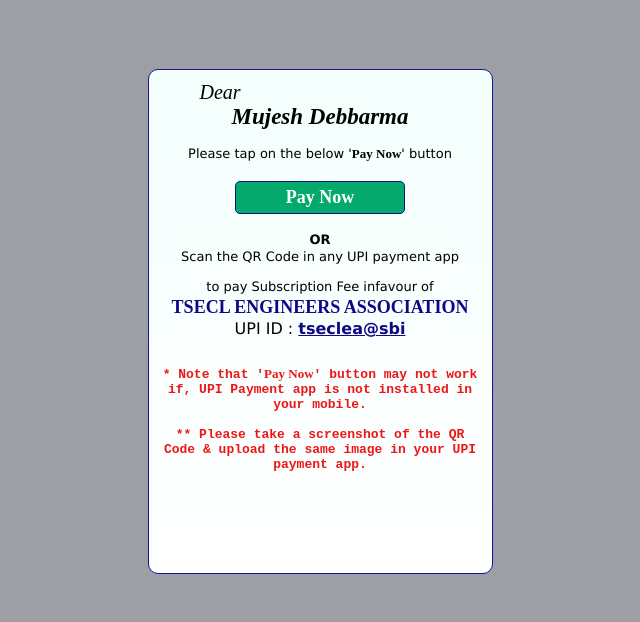
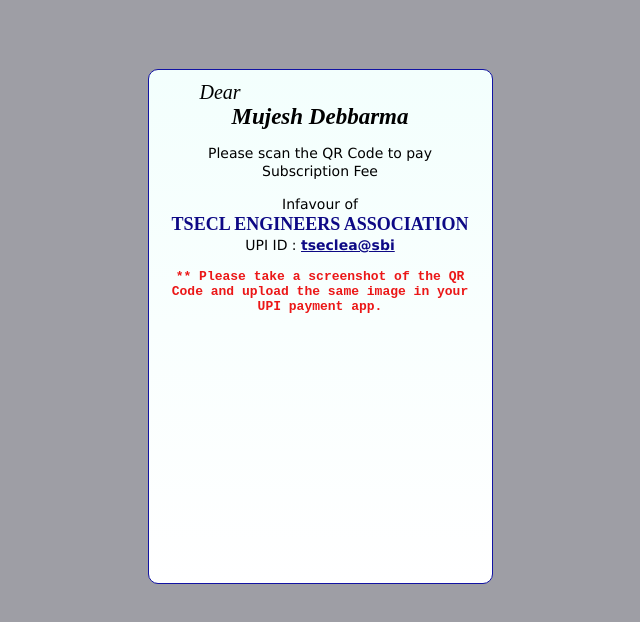
Before and after one commit to tseclengineersasso/215, a plain HTML site: page index.html in a window 1280 px wide. Shown: the whole page, without its empty margins (320-960 px from the left). Drawn offline with Linux system fonts and the light colour scheme; a script that the page names is missing.

Commit message:
Add files via upload

```diff
--- a/index.html
+++ b/index.html
@@ -15,22 +15,6 @@
 
     #qrcode {
         pointer-events: none;
-    }
-    button {
-        background-color: #04AA6D;
-        color: rgb(255, 255, 255);
-        padding: 5px 5px;
-        margin: 5px 0;
-        border: none;
-        cursor: pointer;
-        width: 50%;
-        border-radius: 5px;
-        border: 1px solid #0d0f83;
-    }
-    button:hover {
-        opacity: 0.9;
-        background-color: #7139d3;
-        color: rgb(253, 223, 133);
     }
     .container {
         text-align: center;
@@ -55,17 +39,19 @@
         font-weight: bold;
         line-height: 0.1;
         font-size: 23px;
-        padding-bottom: 5px;
+        padding-bottom: 3px;
     }
     .fnt3 {
-        font-size: 13px;
+        font-size: 14px;
+        line-height: 1.3;
+        padding-left: 30px;
+        padding-right: 30px;
+    }
+    .fnt4 {
+        font-size: 14px;
         line-height: 1.3;
         padding-left: 10px;
         padding-right: 10px;
-    }
-    .fnt4 {
-        font-family: 'Times New Roman';
-        font-weight: bold;
     }
     .fnt5 {
         font-family: 'Courier New';
@@ -99,7 +85,7 @@
     width: 23%; /* Could be more or less, depending on screen size */
     height: 53%;
     min-width: 343px;
-    min-height: 503px;
+    min-height: 513px;
     }
 
     /* Add Zoom Animation */
@@ -127,19 +113,11 @@
         <div class="container">
             <p class="fnt1">Dear</p>
             <p class="fnt2">Mujesh Debbarma</p>
-            <p class="fnt3">Please tap on the below '<span class="fnt4">Pay Now</span>' button</p>
-
-            <a href="upi://pay?pa=tseclea@sbi&pn=TSECL%20ENGINEERS%20ASSOCIATION&mc=8398&tr=&tn=ID215%20Subscription&am=&cu=INR&url=&mode=02&purpose=00&orgid=159002&sign=MEUCIQC4XHZJWEfBspS1A6+UMtQcBr/ZT00bWTdvZJhRCsLilwIgGPyzjukW/iwSieU2ohpTzfGLGxYwuJfK4ws/lBz8rzs=">
-                <button class="fnt">Pay Now</button>
-            </a>
-            <p class="fnt3"><b>OR</b><br><span style="line-height: 1.3">Scan the QR Code in any UPI payment app</span></p>
+            <p class="fnt3">Please scan the QR Code to pay Subscription Fee</p>
             <center id="qrcode"></center>
-            <p class="fnt3">to pay Subscription Fee infavour of<br><a class="fnt" style="color: rgb(13, 9, 133);">TSECL ENGINEERS ASSOCIATION</a>
-                <br><span style="font-size: 16px;">UPI ID : <u style="color: rgb(13, 9, 133);"><b>tseclea@sbi</b></u></span></p>
-
-            <p class="fnt5" style="padding-top: 13px;">* Note that '<span class="fnt4">Pay Now</span>' button may not work if, UPI Payment app is not installed in your mobile. </p>
-            <p class="fnt5"> ** Please take a screenshot of the QR Code & upload the same image in your UPI payment app. </p>
-
+            <p class="fnt4">Infavour of<br><a class="fnt" style="color: rgb(13, 9, 133);">TSECL ENGINEERS ASSOCIATION</a>
+                <br>UPI ID : <u style="color: rgb(13, 9, 133);"><b>tseclea@sbi</b></u></p>
+            <p class="fnt5"> ** Please take a screenshot of the QR Code and upload the same image in your UPI payment app. </p>
         </div>
     </div>
 </div>
@@ -149,8 +127,8 @@
         var upiData = "upi://pay?pa=tseclea@sbi&pn=TSECL%20ENGINEERS%20ASSOCIATION&mc=8398&tr=&tn=ID215%20Subscription&am=&cu=INR&url=&mode=02&purpose=00&orgid=159002&sign=MEUCIQC4XHZJWEfBspS1A6+UMtQcBr/ZT00bWTdvZJhRCsLilwIgGPyzjukW/iwSieU2ohpTzfGLGxYwuJfK4ws/lBz8rzs=";
         var qrcod = new QRCode(document.getElementById("qrcode"), {
             text: upiData,
-            width: 200,
-            height: 200,
+            width: 243,
+            height: 243,
         });
         qrcod.make();
     }
```
